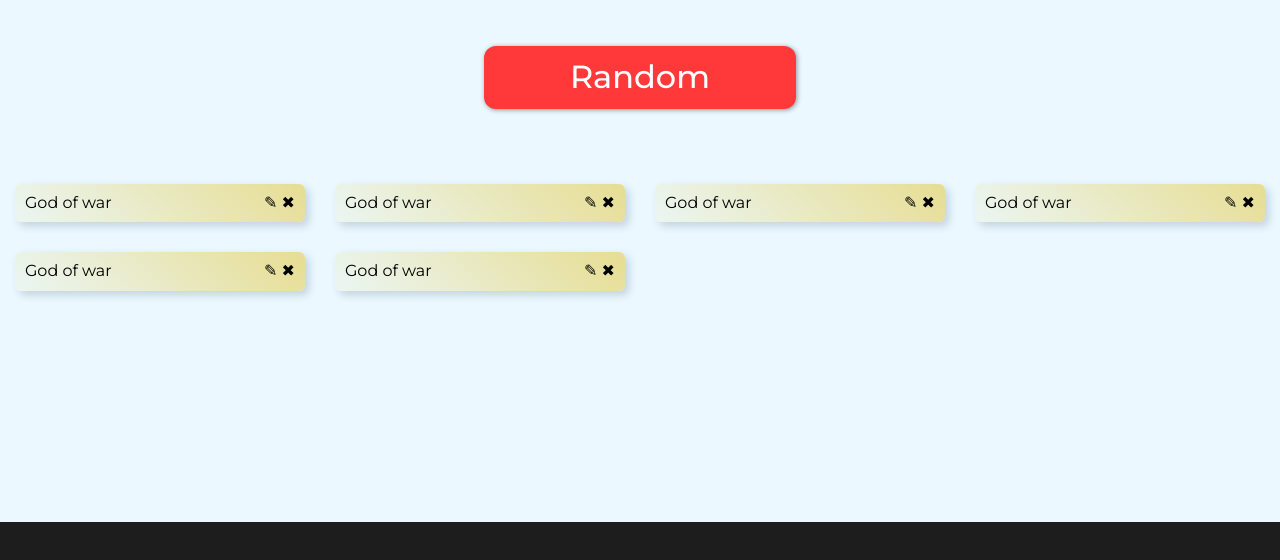
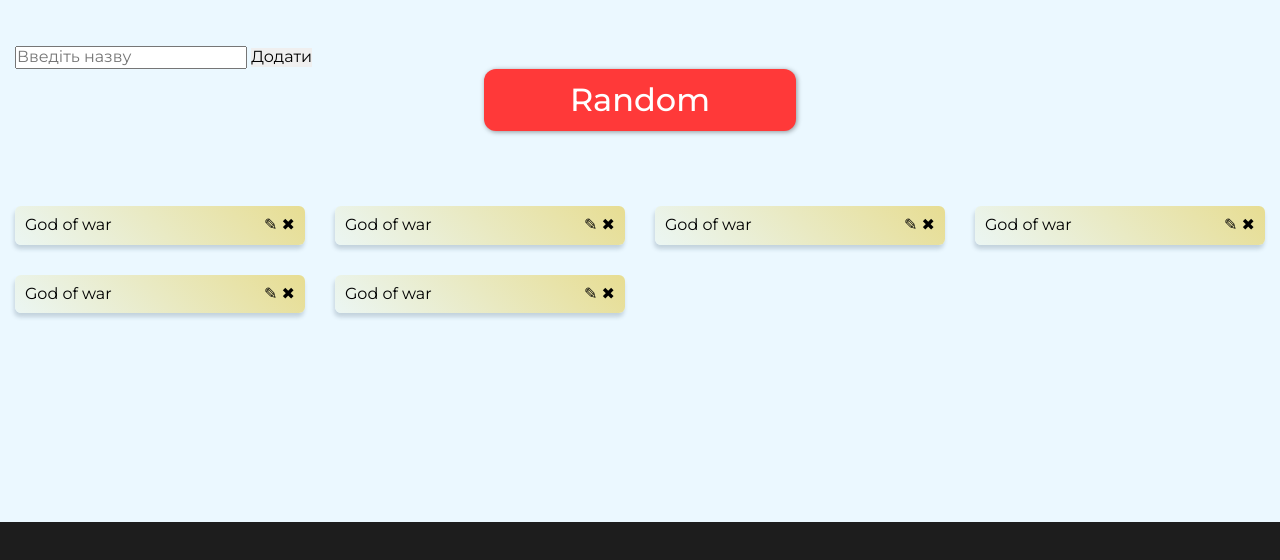
Before and after one commit to dkazarov/my_list, a website built with Vite: page index.html in a window 1280 px wide. Shown: the part 198-758 px from the top of the page. Built offline with nearby package versions, Linux system fonts and the light colour scheme.

Commit message:
add input markup

```diff
--- a/index.html
+++ b/index.html
@@ -55,6 +55,11 @@
 
         <div class="random">
           <h1 class="title">Випадкова гра</h1>
+        </div>
+
+        <div class="user__input">
+          <input class="user__input-field" type="text" placeholder="Введіть назву" aria-label="Title">
+          <button class="user__input-btn btn--reset">Додати</button>
         </div>
 
         <buttom class="random__btn btn--reset" aria-label="Get Random Game">Random</buttom>
--- a/package.json
+++ b/package.json
@@ -3,7 +3,7 @@
 	"private": true,
 	"version": "0.0.0",
 	"type": "module",
-	"homepage": "https://github.com/dkazarov/vite-ts-starter-template",
+	"homepage": "https://github.com/dkazarov/my_list.git",
 	"scripts": {
 		"dev": "vite",
 		"build": "tsc && vite build",
--- a/src/scss/scss-components/_item.scss
+++ b/src/scss/scss-components/_item.scss
@@ -12,7 +12,7 @@
 	justify-content: space-between;
 	background: linear-gradient(45deg, rgb(235, 246, 243), rgb(231, 221, 146));
 	padding: 10px;
-	box-shadow: 4px 4px 8px 0px rgba(34, 60, 80, 0.2);
+	box-shadow: -1px 4px 4px 0px rgba(34, 60, 80, 0.2);
 	border-radius: 6px;
 }
 
```
